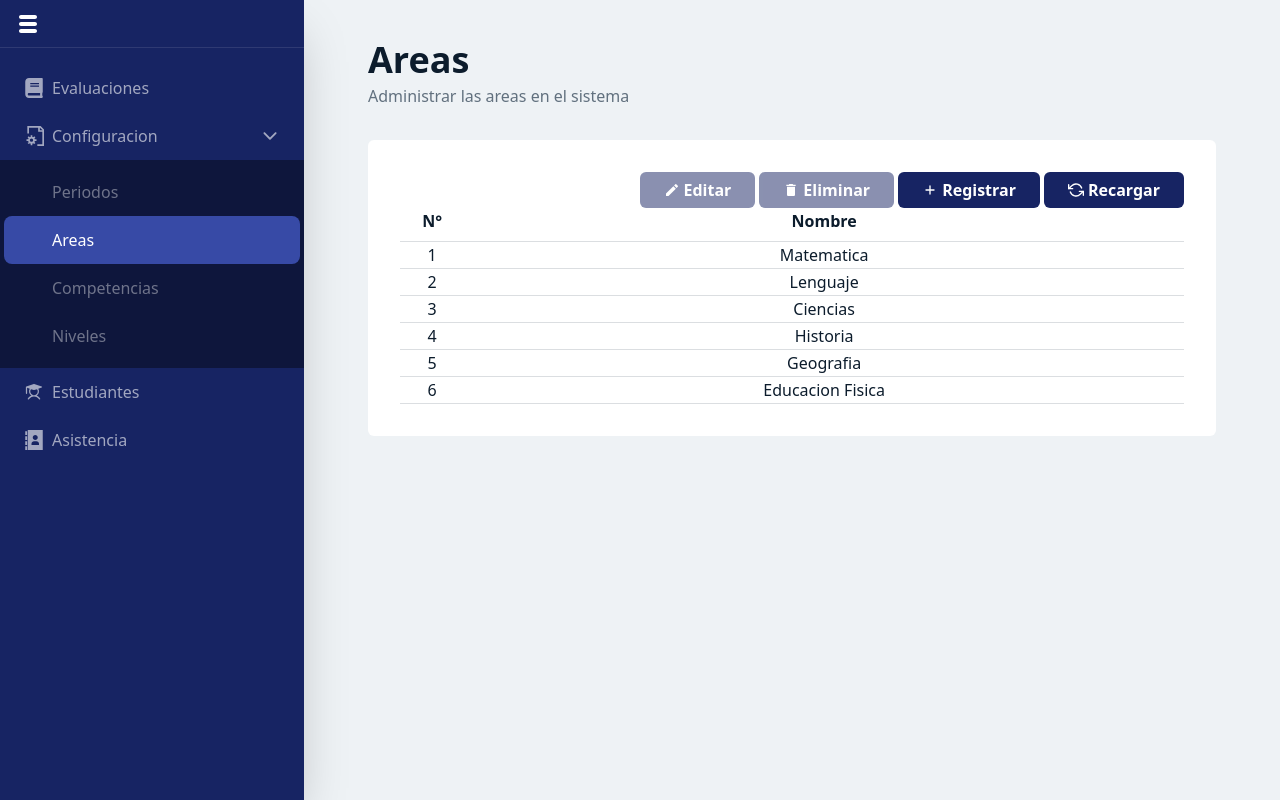
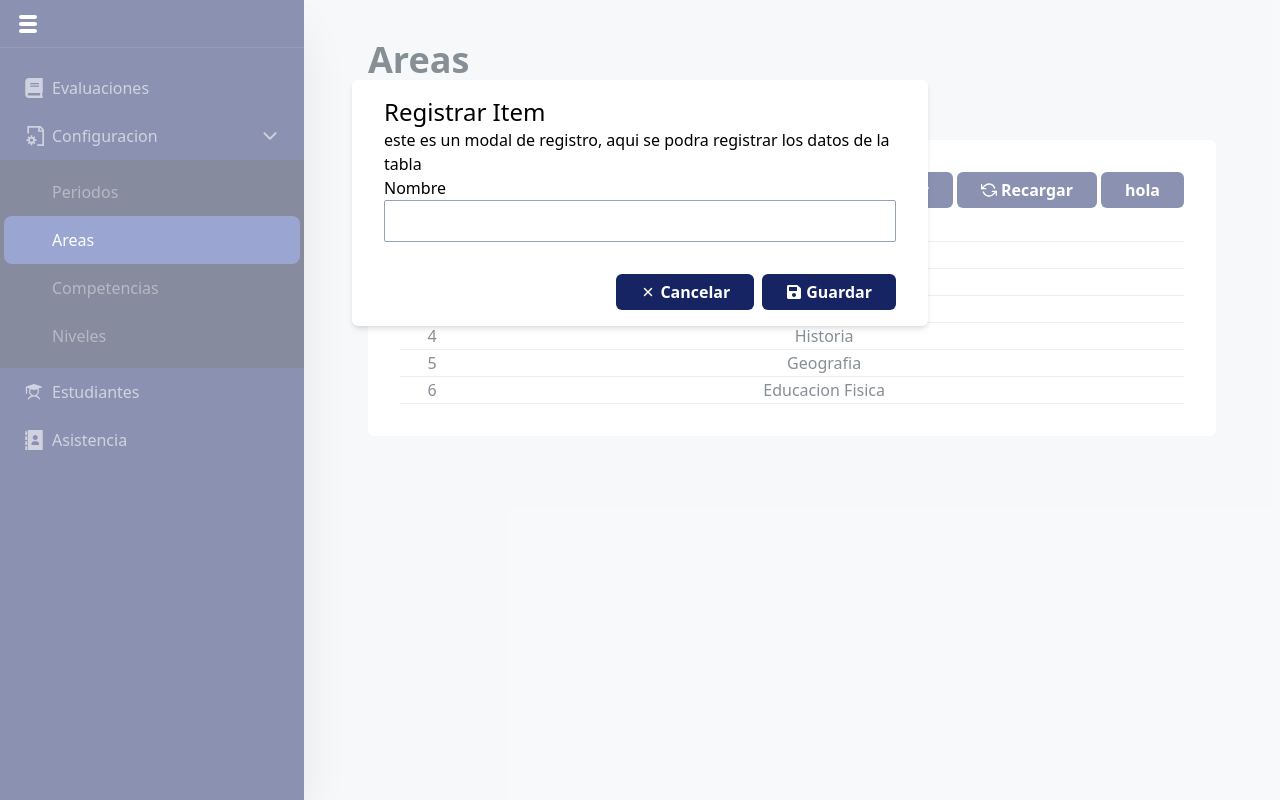
Before and after one commit to AbelLLontop/Sistema-Gestion-Educativa-Frontend, a React (Vite) app: page /config/areas in a window 1280 px wide. Both pictures are taken after a click on the button "Registrar". Built offline with nearby package versions, Linux system fonts and the light colour scheme.

Commit message:
fix: se creo un componente Button

```diff
--- /dev/null
+++ b/src/components/Button.tsx
@@ -0,0 +1,87 @@
+import { ComponentProps, ReactNode } from "react";
+import { cn } from "../utils/cn";
+import { FaSave } from "react-icons/fa";
+import { IoClose } from "react-icons/io5";
+import { MdDelete, MdModeEditOutline } from "react-icons/md";
+import { HiOutlinePlusSm } from "react-icons/hi";
+import { FiRefreshCcw } from "react-icons/fi";
+
+export enum TypeButton {
+  guardar,
+  cancelar,
+  editar,
+  eliminar,
+  registrar,
+  recargar,
+}
+
+const getContent = (mode?: TypeButton,children?:ReactNode) => {
+  switch (mode) {
+    case TypeButton.guardar:
+      return (
+        <>
+          <FaSave />
+          Guardar
+        </>
+      );
+    case TypeButton.cancelar:
+      return (
+        <>
+          <IoClose />
+          Cancelar
+        </>
+      );
+    case TypeButton.editar:
+      return (
+        <>
+          <MdModeEditOutline />
+          Editar
+        </>
+      );
+    case TypeButton.eliminar:
+      return (
+        <>
+          <MdDelete />
+          Eliminar
+        </>
+      );
+    case TypeButton.registrar:
+      return (
+        <>
+          <HiOutlinePlusSm />
+          Registrar
+        </>
+      );
+    case TypeButton.recargar:
+      return (
+        <>
+          <FiRefreshCcw />
+          Recargar
+        </>
+      );
+    default:
+      return children;
+
+  }
+};
+const Button = ({
+  onClick,
+  className,
+  disabled,
+  mode,
+  children
+}: ComponentProps<"button"> & { mode?: TypeButton }) => {
+  return (
+    <button
+      onClick={onClick}
+      disabled={disabled}
+      className={cn(
+        "flex items-center gap-1 px-6 py-2 font-semibold leading-5 text-left text-white rounded-md bg-primary",
+        className
+      )}
+    >
+      {getContent(mode,children)}
+    </button>
+  );
+};
+export default Button;
--- /dev/null
+++ b/src/components/Loading.tsx
@@ -0,0 +1,26 @@
+const Loading = () => {
+  return (
+    <div className="absolute top-0 left-0 flex items-center justify-center w-full h-screen bg-red bg-white/50">
+      <div role="status" className="pb-40">
+        <svg
+          aria-hidden="true"
+          className="w-20 h-20 text-slate-300 animate-spin fill-blue-600"
+          viewBox="0 0 100 101"
+          fill="none"
+          xmlns="http://www.w3.org/2000/svg"
+        >
+          <path
+            d="M100 50.5908C100 78.2051 77.6142 100.591 50 100.591C22.3858 100.591 0 78.2051 0 50.5908C0 22.9766 22.3858 0.59082 50 0.59082C77.6142 0.59082 100 22.9766 100 50.5908ZM9.08144 50.5908C9.08144 73.1895 27.4013 91.5094 50 91.5094C72.5987 91.5094 90.9186 73.1895 90.9186 50.5908C90.9186 27.9921 72.5987 9.67226 50 9.67226C27.4013 9.67226 9.08144 27.9921 9.08144 50.5908Z"
+            fill="currentColor"
+          />
+          <path
+            d="M93.9676 39.0409C96.393 38.4038 97.8624 35.9116 97.0079 33.5539C95.2932 28.8227 92.871 24.3692 89.8167 20.348C85.8452 15.1192 80.8826 10.7238 75.2124 7.41289C69.5422 4.10194 63.2754 1.94025 56.7698 1.05124C51.7666 0.367541 46.6976 0.446843 41.7345 1.27873C39.2613 1.69328 37.813 4.19778 38.4501 6.62326C39.0873 9.04874 41.5694 10.4717 44.0505 10.1071C47.8511 9.54855 51.7191 9.52689 55.5402 10.0491C60.8642 10.7766 65.9928 12.5457 70.6331 15.2552C75.2735 17.9648 79.3347 21.5619 82.5849 25.841C84.9175 28.9121 86.7997 32.2913 88.1811 35.8758C89.083 38.2158 91.5421 39.6781 93.9676 39.0409Z"
+            fill="currentFill"
+          />
+        </svg>
+        <span className="sr-only">Loading...</span>
+      </div>
+    </div>
+  );
+};
+export default Loading;
--- a/src/components/SimpleTable.tsx
+++ b/src/components/SimpleTable.tsx
@@ -1,12 +1,8 @@
 import { cn } from "../utils/cn";
-import { MdModeEditOutline } from "react-icons/md";
-import { MdDelete } from "react-icons/md";
-import { HiOutlinePlusSm } from "react-icons/hi";
 import { useState } from "react";
 import { createPortal } from "react-dom";
-import { IoClose } from "react-icons/io5";
-import { FaSave } from "react-icons/fa";
-import { FiRefreshCcw } from "react-icons/fi";
+import Loading from "./Loading";
+import Button, { TypeButton } from "./Button";
 
 type Row = {
   id: string;
@@ -49,64 +45,96 @@ const ModalEdit = ({ closeModal }: { closeModal: () => void }) => {
             />
           </label>
           <div className="flex justify-end gap-2 mt-8">
-            <button
-              onClick={closeModal}
-              className={cn(
-                "flex items-centergap-1 px-6 py-2 font-semibold leading-5 text-left text-white rounded-md bg-primary"
-              )}
-            >
-              <IoClose />
-              Cancelar
-            </button>
-            <button
-              onClick={() => saveData()}
-              className={cn(
-                "flex items-center gap-1 px-6 py-2 font-semibold leading-5 text-left text-white rounded-md bg-primary"
-              )}
-            >
-              <FaSave />
-              Guardar Cambios
-            </button>
+            <Button onClick={closeModal} mode={TypeButton.cancelar} />
+            <Button onClick={saveData} mode={TypeButton.guardar} />
           </div>
         </div>
-        <button></button>
       </div>
-      {loading && (
-        <div className="absolute top-0 left-0 flex items-center justify-center w-full h-screen bg-red bg-white/50">
-          <div role="status" className="pb-40">
-            <svg
-              aria-hidden="true"
-              className="w-20 h-20 text-slate-300 animate-spin fill-blue-600"
-              viewBox="0 0 100 101"
-              fill="none"
-              xmlns="http://www.w3.org/2000/svg"
-            >
-              <path
-                d="M100 50.5908C100 78.2051 77.6142 100.591 50 100.591C22.3858 100.591 0 78.2051 0 50.5908C0 22.9766 22.3858 0.59082 50 0.59082C77.6142 0.59082 100 22.9766 100 50.5908ZM9.08144 50.5908C9.08144 73.1895 27.4013 91.5094 50 91.5094C72.5987 91.5094 90.9186 73.1895 90.9186 50.5908C90.9186 27.9921 72.5987 9.67226 50 9.67226C27.4013 9.67226 9.08144 27.9921 9.08144 50.5908Z"
-                fill="currentColor"
+      {loading && <Loading />}
+    </>
+  );
+};
+const ModalRegistrar = ({ closeModal }: { closeModal: () => void }) => {
+  const [loading, setLoading] = useState(false);
+  const saveData = () => {
+    console.log("Guardando datos");
+    setLoading(true);
+    setTimeout(() => {
+      setLoading(false);
+      closeModal();
+    }, 500);
+  };
+
+  return (
+    <>
+      <div className="absolute top-0 left-0 w-full h-screen bg-red bg-white/50">
+        <div className="max-w-xl px-8 py-4 mx-auto mt-20 bg-white rounded-md shadow-md">
+          <div className="text-2xl">Registrar Item</div>
+          <p>
+            este es un modal de registro, aqui se podra registrar los datos de
+            la tabla
+          </p>
+          <label htmlFor="">
+            Nombre
+            <input
+              className="block w-full px-4 py-2 border rounded-sm border-slate-400"
+              type="text"
             />
-              <path
-                d="M93.9676 39.0409C96.393 38.4038 97.8624 35.9116 97.0079 33.5539C95.2932 28.8227 92.871 24.3692 89.8167 20.348C85.8452 15.1192 80.8826 10.7238 75.2124 7.41289C69.5422 4.10194 63.2754 1.94025 56.7698 1.05124C51.7666 0.367541 46.6976 0.446843 41.7345 1.27873C39.2613 1.69328 37.813 4.19778 38.4501 6.62326C39.0873 9.04874 41.5694 10.4717 44.0505 10.1071C47.8511 9.54855 51.7191 9.52689 55.5402 10.0491C60.8642 10.7766 65.9928 12.5457 70.6331 15.2552C75.2735 17.9648 79.3347 21.5619 82.5849 25.841C84.9175 28.9121 86.7997 32.2913 88.1811 35.8758C89.083 38.2158 91.5421 39.6781 93.9676 39.0409Z"
-                fill="currentFill"
-              />
-            </svg>
-            <span className="sr-only">Loading...</span>
+          </label>
+          <div className="flex justify-end gap-2 mt-8">
+            <Button onClick={closeModal} mode={TypeButton.cancelar} />
+            <Button onClick={saveData} mode={TypeButton.guardar} />
           </div>
         </div>
-      )}
+      </div>
+      {loading && <Loading />}
+    </>
+  );
+};
+const ModalDelete = ({ closeModal }: { closeModal: () => void }) => {
+  const [loading, setLoading] = useState(false);
+  const saveData = () => {
+    console.log("Eliminado datos");
+    setLoading(true);
+    setTimeout(() => {
+      setLoading(false);
+      closeModal();
+    }, 500);
+  };
+
+  return (
+    <>
+      <div className="absolute top-0 left-0 w-full h-screen bg-red bg-white/50">
+        <div className="max-w-xl px-8 py-4 mx-auto mt-20 bg-white rounded-md shadow-md">
+          <div className="text-2xl">Eliminar Item</div>
+          <p>
+            este es un modal de eliminacion, aqui se podra eliminar los datos de
+            la tabla
+          </p>
+          <div className="flex justify-end gap-2 mt-8">
+            <Button onClick={closeModal} mode={TypeButton.cancelar} />
+            <Button onClick={saveData} mode={TypeButton.eliminar} />
+          </div>
+        </div>
+      </div>
+      {loading && <Loading />}
     </>
   );
 };
 
 const SimpleTable = (props: simpleTable) => {
   const [showModalEdit, setShowModalEdit] = useState(false);
+  const [showModalDelete, setShowModalDelete] = useState(false);
+  const [showModalRegistrar, setShowModalRegistrar] = useState(false);
   const [data, setData] = useState<Row | null>(null);
+
   const selectRow = (row: Row) => {
     if (data?.id === row.id) return setData(null);
     setData(row);
   };
   const btnRegistrar = () => {
     setData(null);
+    setShowModalRegistrar(true);
   };
   const btnEditar = () => {
     console.log("Editar");
@@ -114,59 +142,44 @@ const SimpleTable = (props: simpleTable) => {
   };
   const btnEliminar = () => {
     console.log("Eliminar");
+    setShowModalDelete(true);
   };
   return (
     <section className="flex-1 p-8 bg-white rounded-md">
       <div className="flex justify-end gap-1">
-        <button
+        {data && (
+          <Button
             onClick={btnEditar}
             disabled={!data}
-          className={cn(
-            "flex items-center gap-1 px-6 py-2 font-semibold leading-5 text-left text-white rounded-md bg-primary",
-            {
-              "opacity-50 cursor-default": !data,
-            }
+            mode={TypeButton.editar}
+          />
         )}
-        >
-          <MdModeEditOutline />
-          Editar
-        </button>
+
         {showModalEdit &&
           createPortal(
             <ModalEdit closeModal={() => setShowModalEdit(false)} />,
             document.body
           )}
-        <button
+        {data && (
+          <Button
             onClick={btnEliminar}
             disabled={!data}
-          className={cn(
-            "flex items-center gap-1 px-6 py-2 font-semibold leading-5 text-left text-white rounded-md bg-primary",
-            {
-              "opacity-50 cursor-default": !data,
-            }
+            mode={TypeButton.eliminar}
+          />
         )}
-        >
-          <MdDelete />
-          Eliminar
-        </button>
-        <button
-          onClick={btnRegistrar}
-          className={cn(
-            "flex items-center gap-1 px-6 py-2 font-semibold leading-5 text-left text-white rounded-md bg-primary"
+        {showModalDelete &&
+          createPortal(
+            <ModalDelete closeModal={() => setShowModalDelete(false)} />,
+            document.body
           )}
-        >
-          <HiOutlinePlusSm />
-          Registrar
-        </button>
-        <button
-          onClick={btnRegistrar}
-          className={cn(
-            "flex items-center gap-1 px-6 py-2 font-semibold leading-5 text-left text-white rounded-md bg-primary"
+        <Button onClick={btnRegistrar} mode={TypeButton.registrar} />
+        {showModalRegistrar &&
+          createPortal(
+            <ModalRegistrar closeModal={() => setShowModalRegistrar(false)} />,
+            document.body
           )}
-        >
-          <FiRefreshCcw />
-          Recargar
-        </button>
+        <Button onClick={btnRegistrar} mode={TypeButton.recargar} />
+        <Button onClick={btnRegistrar}>hola</Button>
       </div>
       <table className="w-full table-auto text-[#0C1C2C]">
         <thead>
```
Lines whose indentation alone changed are shown as unchanged.
